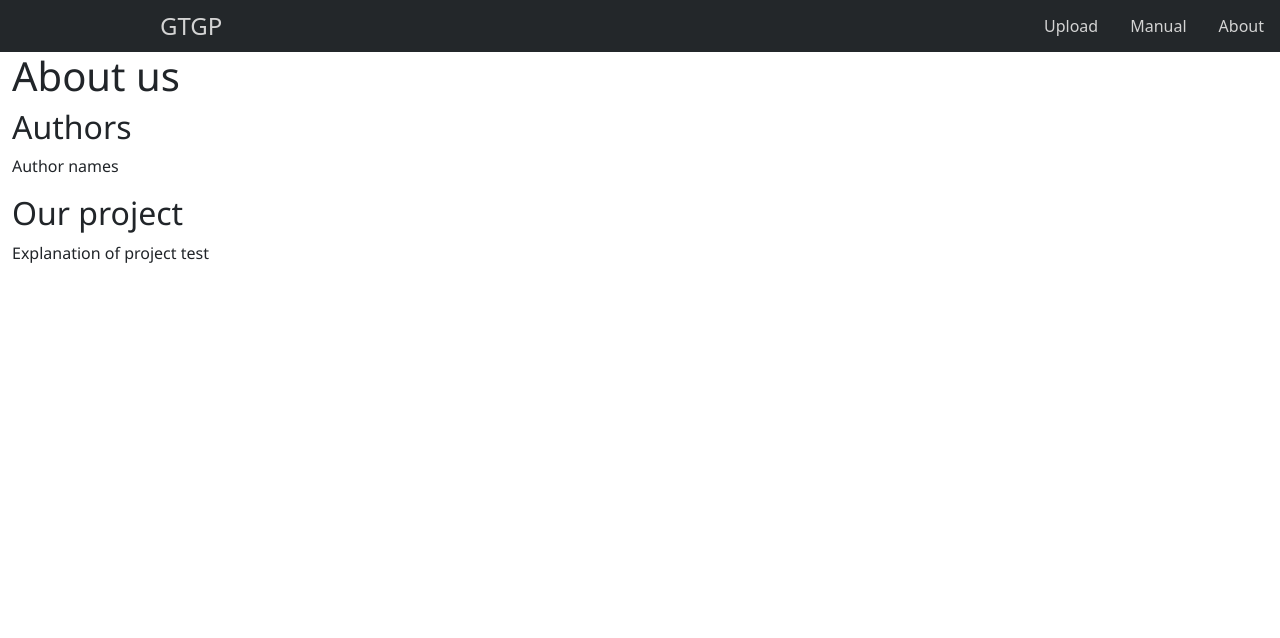
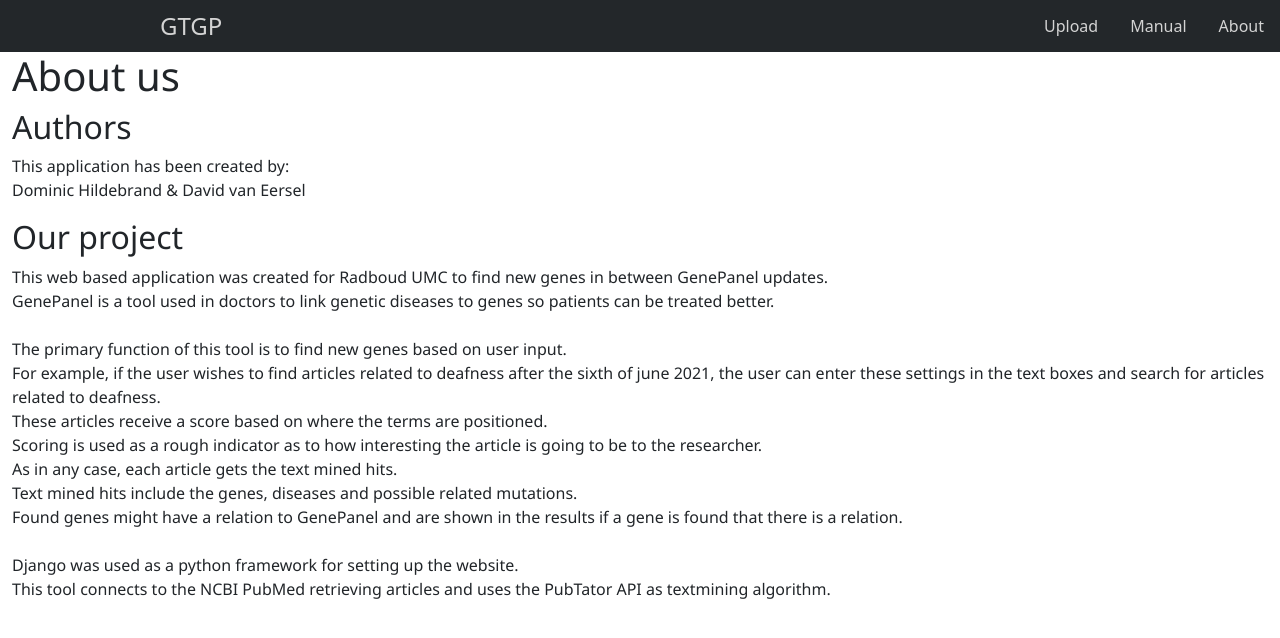
Before and after one commit to DavidvanEersel/BI8a, a Django app: page /about.html in a window 1280 px wide. Shown: the top 638 px of the page. Run offline with Django 3.2, Linux system fonts and the light colour scheme.

Commit message:
Editing text, editing docstring

```diff
--- a/gtgp/templates/gtgp/about.html
+++ b/gtgp/templates/gtgp/about.html
@@ -5,11 +5,25 @@
 <div class="text_all">
   <h1>About us</h1>
   <h2>Authors</h2>
-  <p>Author names</p>
+  <p>This application has been created by:<br>
+  Dominic Hildebrand & David van Eersel</p>
   <h2>Our project</h2>
-  <p>Explanation of project
-    test
+  <p>
+  This web based application was created for Radboud UMC to find new genes in between GenePanel updates.<br>
+  GenePanel is a tool used in doctors to link genetic diseases to genes so patients can be treated better. <br>
+  <br>
+  The primary function of this tool is to find new genes based on user input. <br>
+  For example, if the user wishes to find articles related to deafness after the sixth of june 2021,
+  the user can enter these settings in the text boxes and search for articles related to deafness. <br>
+  These articles receive a score based on where the terms are positioned. <br>
+  Scoring is used as a rough indicator as to how interesting the article is going to be to the researcher. <br>
+  As in any case, each article gets the text mined hits.<br>
+  Text mined hits include the genes, diseases and possible related mutations.<br>
+  Found genes might have a relation to GenePanel and are shown in the results if a gene is found that there is a relation.<br>
+  <br>
+  Django was used as a python framework for setting up the website. <br>
+  This tool connects to the NCBI PubMed retrieving articles and uses the PubTator API as textmining algorithm.
   </p>
-</div>
+  </div>
 
 {% endblock content %}
--- a/gtgp/templates/gtgp/home.html
+++ b/gtgp/templates/gtgp/home.html
@@ -16,7 +16,7 @@
                 <textarea
                         type="text"
                         name="text_keywords"
-                        placeholder="Enter your keywords, example:
+                        placeholder="Enter your keywords, example below:
                         (deaf;deafness;hearingloss);(ATP;ADP;AMP;cAMP;cyclicAMP);"
                 ></textarea>
             </p>
@@ -37,7 +37,7 @@
                 <textarea
                         type="text"
                         name="text_exclude_genepanel"
-                        placeholder="Enter exclusion"
+                        placeholder="Enter genepanel to exclude:"
                 ></textarea>
             </p>
             <button type="submit" name="submit">Submit</button>
--- a/gtgp/templates/gtgp/manual.html
+++ b/gtgp/templates/gtgp/manual.html
@@ -74,6 +74,9 @@
             Score is the points the application has given to the hit. <br>
             This score is related to the number of hits found based on keywords. <br>
             For example, if the keyword is "deafness", the article will give points if the article contains the keyword "deafness".<br>
+            If "deafness" is found in the title, the article will gain 5+ points. <br>
+            If "deafness" is found in the abstract, the article will gain 2+ points. <br>
+            If the gene P2X2 was in the keywords, it would give 1+ point. <br>
       </div>
     </div>
   </div>
--- a/gtgp/templates/gtgp/upload.html
+++ b/gtgp/templates/gtgp/upload.html
@@ -5,8 +5,9 @@
 <div class="text_all">
     <h1>Upload</h1>
     <h2>Gene Panel Upload</h2>
-    <p>Upload up to date GenePanel file here. This the contents must be tab separated.<br>
-    File must contain column "Symbol_HGNC", "Aliases", "GenePanels_Symbol" and "GenePanel"</p>
+    <p>Upload up to date GenePanel file here. The contents must be tab separated.<br>
+    File must contain column "Symbol_HGNC", "Aliases", "GenePanels_Symbol" and "GenePanel"<br>
+    The last uploaded GenePanel will be remembered by the website.</p>
     <h3>Upload</h3>
     <form method="POST" enctype="multipart/form-data">
         {% csrf_token %}
--- a/gtgp/views.py
+++ b/gtgp/views.py
@@ -1,20 +1,22 @@
-import json
+# Made by David van Eersel & Dominic Hildebrand
+# June, 2021
 
 from django.shortcuts import render
-
 from utils import functions
-
 genpanel = ""
 
 
 def index(request):
+    """Function renders home page & result page, based on web input
+    Input: web request
+    Return: Renders home.html
+    OR
+    Return: Renders results.html with results"""
     if request.method == 'POST':
         text_keywords = request.POST.get('text_keywords')
         text_gene_name = request.POST.get('text_gene_name')
         date_after = request.POST.get('date_after')
         text_exclude_genepanel = request.POST.get('text_exclude_genepanel')
-        # TODO gene_name = none dan zoek je naar NIEUWE GENEN
-        # TODO gene_name != none dan zoek je naar NIEUWE INFO OVER DE GENEN
 
         if text_gene_name is not None:
             parameter = {"keywords": text_keywords,
@@ -36,6 +38,9 @@ def index(request):
 
 
 def upload(request):
+    """Function renders upload page, changes global genpanel
+    Input: web request
+    Return: renders webpage upload.html"""
     if request.method == "POST":
         global genpanel
         genpanel = request.POST.get("editor")
@@ -43,9 +48,14 @@ def upload(request):
 
 
 def manual(request):
+    """Function renders manual page
+    Input: Web request
+    Return: renders manual.html"""
     return render(request, 'gtgp/manual.html')
 
 
 def about(request):
+    """Function renders about page
+    Input: Web request
+    Return: renders about.html"""
     return render(request, 'gtgp/about.html')
-# Create your views here.
```
Also changed, not shown: utils/functions.py (+14 -5 lines).
